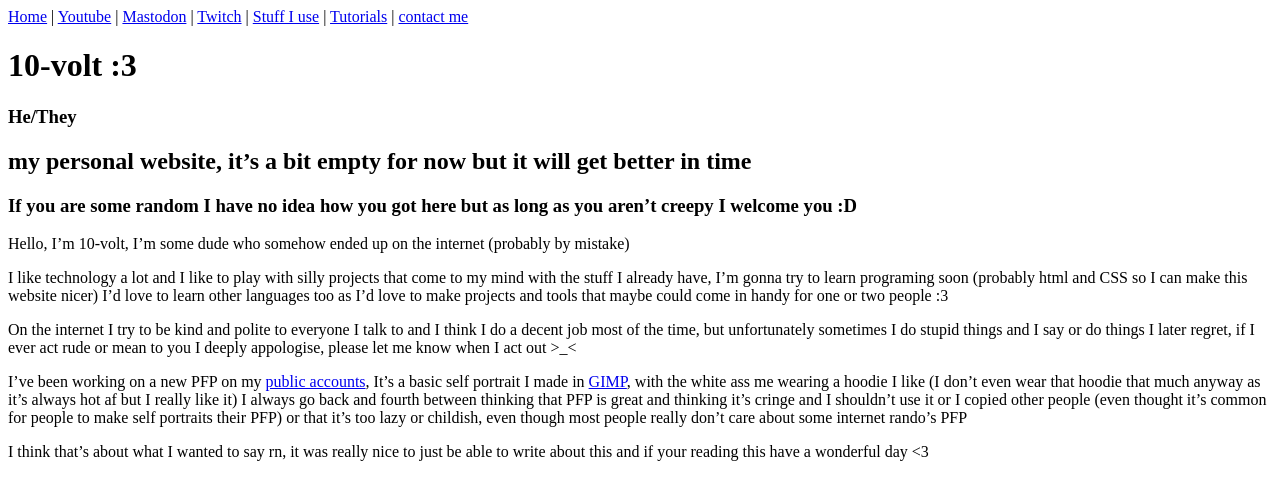
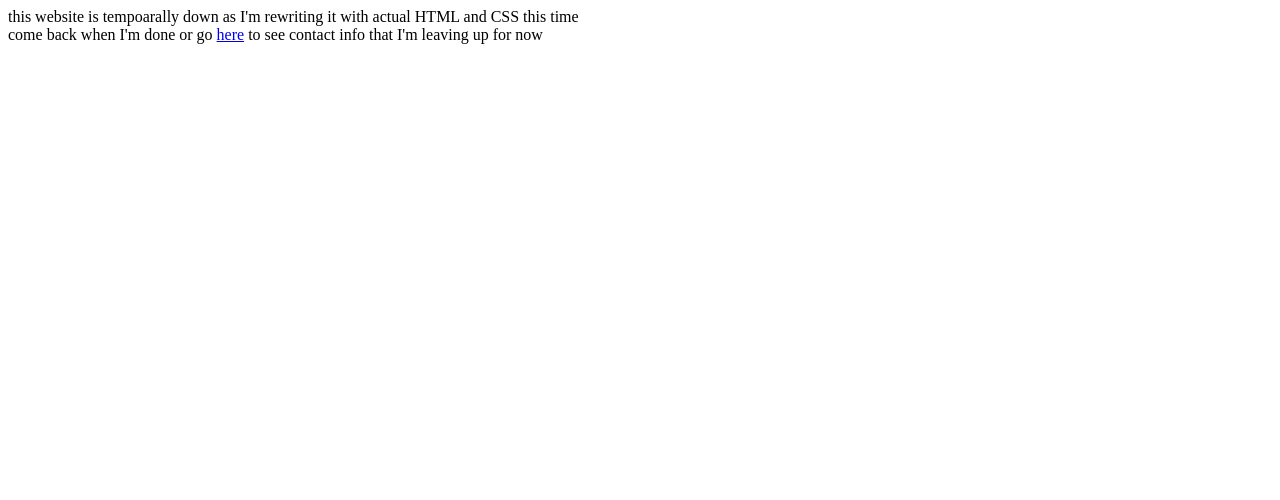
Before and after one commit to 10-volt/10-volt.github.io, a plain HTML site: page index.html in a window 1280 px wide. Drawn offline with Linux system fonts and the light colour scheme.

Commit message:
Update index.html

```diff
--- a/index.html
+++ b/index.html
@@ -1,12 +1 @@
-<html><head><meta http-equiv="Content-Type" content="text/html; charset=utf-8" /><title></title></head><body><p><a href="https://10-volt.github.io">Home</a> | <a href="https://www.youtube.com/@10-volt">Youtube</a> | <a rel="me" href="https://wetdry.world/@10volt">Mastodon</a> | <a href="https://twitch.tv/ten_volt">Twitch</a> | <a href="https://10-volt.github.io/iusethings">Stuff I use</a> | <a href="https://10-volt.github.io/tutorials">Tutorials</a> | <a href="https://10-volt.github.io/accounts">contact me</a></p>
-<h1>10-volt  :3</h1>
-<h3>He/They</h3>
-<h2>my personal website, it’s a bit empty for now but it will get better in time</h2>
-<h3>If you are some random I have no idea how you got here but as long as you aren’t creepy I welcome you :D</h3>
-<p>Hello, I’m 10-volt, I’m some dude who somehow ended up on the internet (probably by mistake)</p>
-<p>I like technology a lot and I like to play with silly projects that come to my mind with the stuff I already have, I’m gonna try to learn programing soon (probably html and CSS so I can make this website nicer) I’d love to learn other languages too as I’d love to make projects and
-tools that maybe could come in handy for one or two people :3</p>
-<p>On the internet I try to be kind and polite to everyone I talk to and I think I do a decent job most of the time, but unfortunately sometimes I do stupid things and I say or do things I later regret, if I ever act rude or mean to you I deeply appologise, please let me know when I act out &gt;_&lt;</p>
-<p>I’ve been working on a new PFP on my <a href="https://10-volt.github.io/accounts">public accounts</a>, It’s a basic self portrait I made in <a href="https://gimp.org">GIMP</a>, with the white ass me wearing a hoodie I like (I don’t even wear that hoodie that much anyway as it’s always hot af but I really like it) I always go back and fourth between thinking that PFP is great and thinking it’s cringe and I shouldn’t use it or I copied other people (even thought it’s common for people to make self portraits their PFP) or that it’s too lazy or childish, even though most people really don’t care about some internet rando’s PFP</p>
-<p>I think that’s about what I wanted to say rn, it was really nice to just be able to write about this and if your reading this have a wonderful day &lt;3</p>
-</body></html>
+<p> this website is tempoarally down as I'm rewriting it with actual HTML and CSS this time <br> come back when I'm done or go <a href="https://10-volt.github.io/accounts">here</a> to see contact info that I'm leaving up for now</p>
```
